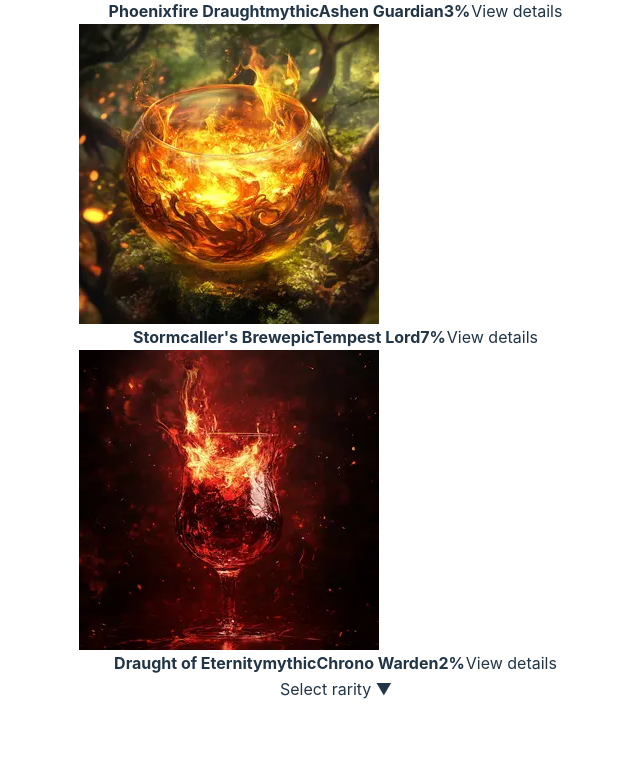
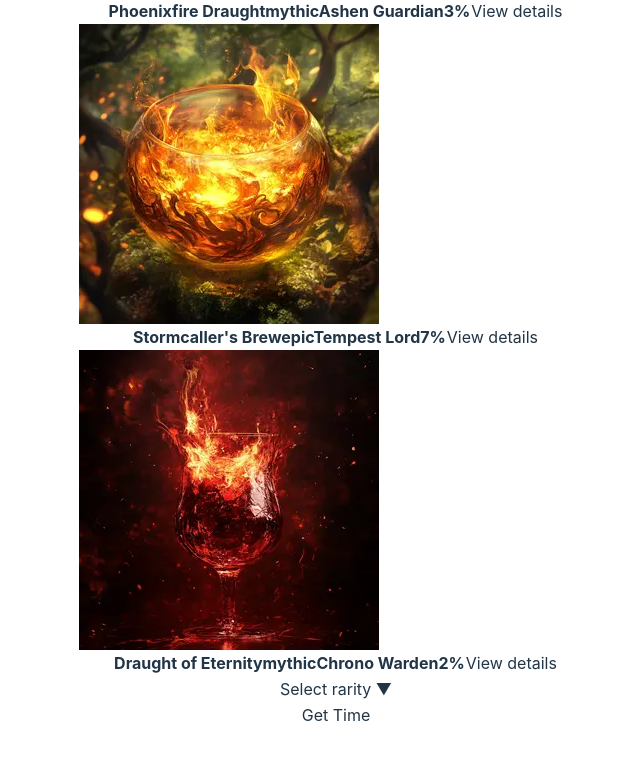
Before and after one commit to Aldatz/Aldatz-Frutos-intcli2425, a React (Vite) app: page / in a window 1280 px wide. Shown: the part 2616-3376 px from the top of the page, without its empty margins (304-944 px from the left). Built offline with nearby package versions, Linux system fonts and the light colour scheme.

Commit message:
add get time button

```diff
--- a/package.json
+++ b/package.json
@@ -15,7 +15,8 @@
     "@headlessui/react": "^2.2.0",
     "@types/jest": "^29.5.14",
     "react": "^18.3.1",
-    "react-dom": "^18.3.1"
+    "react-dom": "^18.3.1",
+    "ts-jest": "^29.2.5"
   },
   "devDependencies": {
     "@eslint/js": "^9.17.0",
--- a/src/components/potionList.tsx
+++ b/src/components/potionList.tsx
@@ -14,6 +14,8 @@ const PotionList: React.FC<ItemCarouselProps> = ({
 }) => {
 
   const [selectedOption, setSelectedOption] = useState<string | any | null>(null);
+  const [time, setTime] = useState<string | any | null>(null);
+
   let filteredPotions = potions
   if (selectedOption === "legendary" || selectedOption === "epic" || selectedOption === "mythic") {
     filteredPotions = filterByRarity(potions, selectedOption)
@@ -22,7 +24,8 @@ const PotionList: React.FC<ItemCarouselProps> = ({
 
 
   const getTime = () => {
-    calculateCraftingTime(filteredPotions)
+    const timeget = calculateCraftingTime(filteredPotions)
+    setTime(timeget)
   };
 
   const PotionsPerRow = filteredPotions.length;
@@ -44,17 +47,19 @@ const PotionList: React.FC<ItemCarouselProps> = ({
       ) : (
         <p>No potions available.</p>
       )}
-      <div className='absolute top-8'>
+      <div className='absolute top-8 grid grid-flow-col auto-cols-max'>
         <div className='bottom-16'>
           <DropDown
             setSelectedOption={setSelectedOption}>
           </DropDown>
         </div>
         <div className='bottom-16'>
-          <button
+          <button  className="bg-black bg-opacity-70 text-white text-xl font-semibold py-2 px-4 rounded-lg shadow-md
+        hover:bg-neutral-800 hover:bg-opacity-70 border-sepia border-2 mt-2"
           onClick={getTime}>
-
+            Get Time
           </button>
+          {time}
         </div>
       </div>
     </div>
--- a/src/helpers/calculateCraftiongTime.ts
+++ b/src/helpers/calculateCraftiongTime.ts
@@ -17,6 +17,6 @@ export function calculateCraftingTime(potions: Potion[]) {
         minutes -= 60;
         hours += 1;
     }
-    totalTime = [hours + " hours", minutes + " minutes"];
+    totalTime = [hours + " hours" + " " + minutes + " minutes"];
     return totalTime;
 }
```
Also changed, not shown: 2 other files (tests, documents, lock files or other folders).
